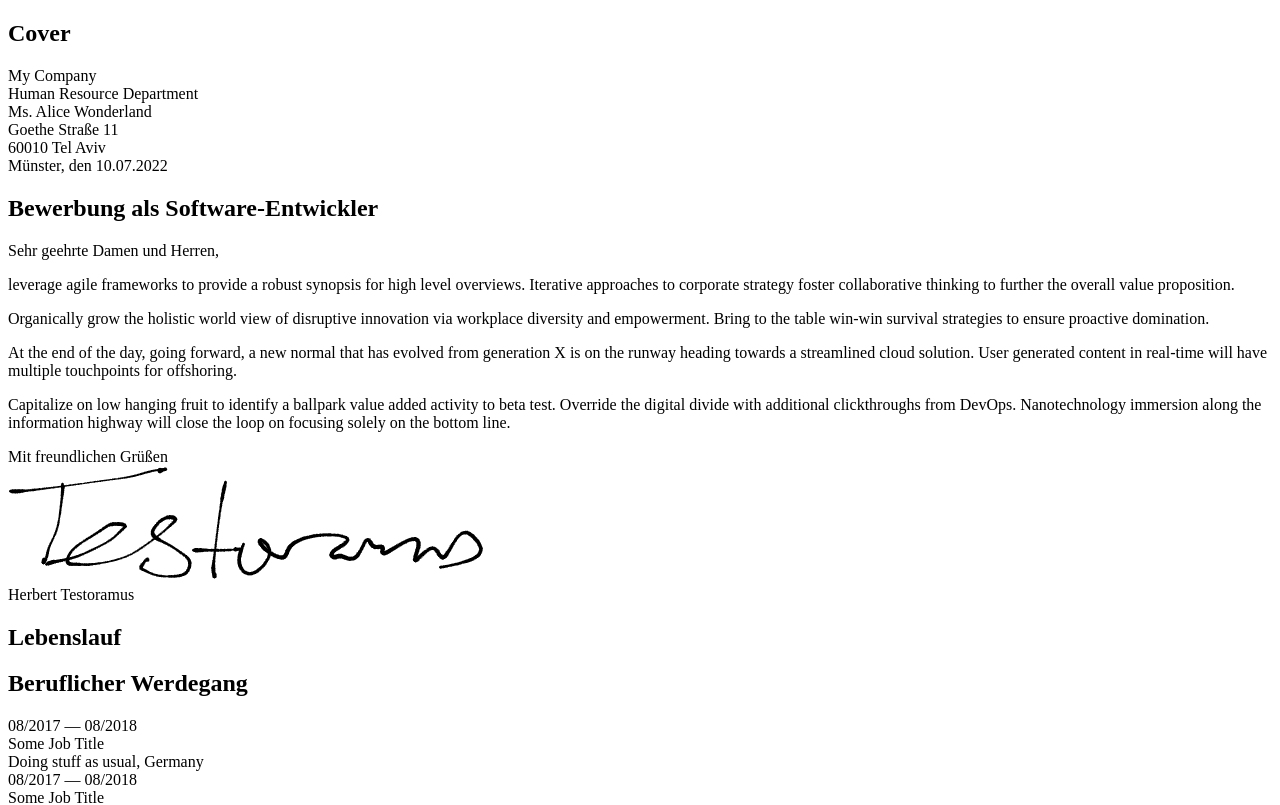
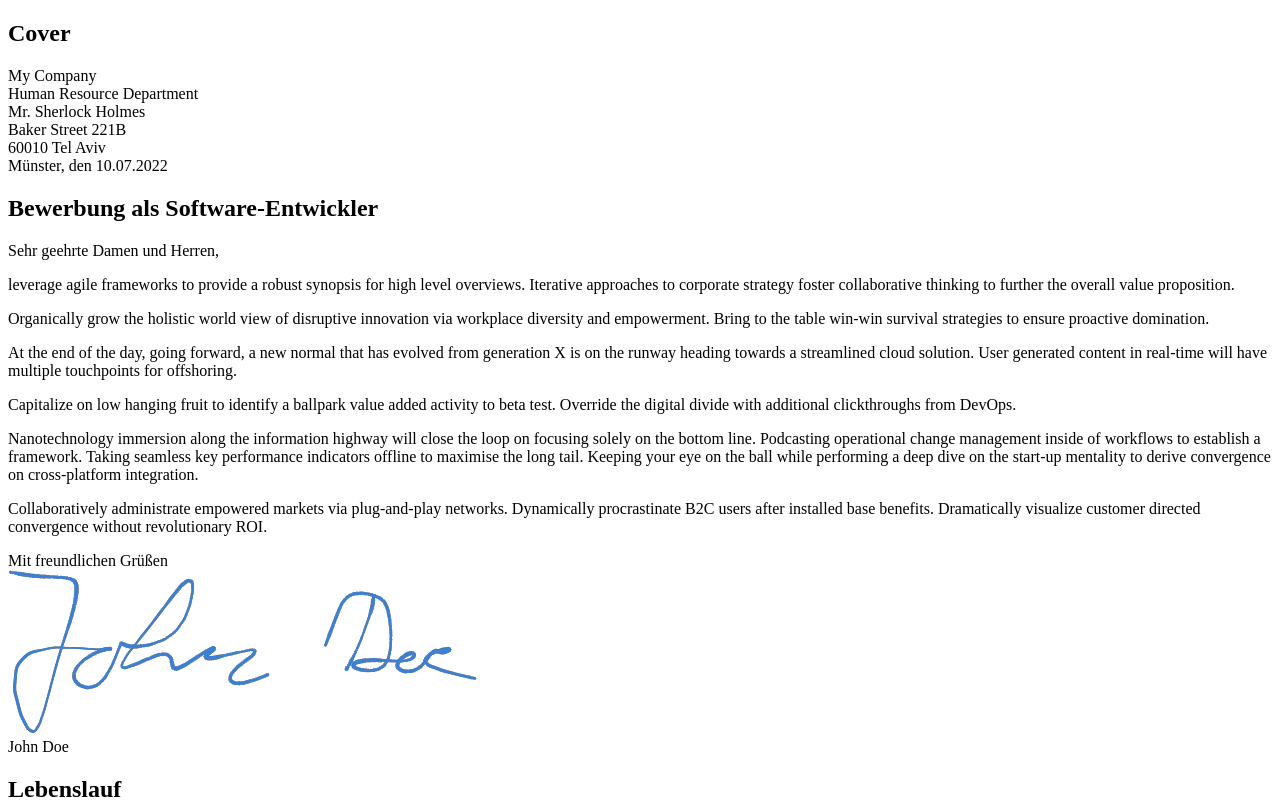
Before and after one commit to theovier/printable-multipage-cv, a Vue app: page / in a window 1280 px wide. Shown: the top 805 px of the page. Built offline with nearby package versions, Linux system fonts and the light colour scheme; the HTML template or start-up script is replaced by a standard one.

Commit message:
goofing around

```diff
--- a/src/components/letter/Body.vue
+++ b/src/components/letter/Body.vue
@@ -24,21 +24,30 @@
 				<p>
 					Capitalize on low hanging fruit to identify a ballpark value
 					added activity to beta test. Override the digital divide
-					with additional clickthroughs from DevOps. Nanotechnology
-					immersion along the information highway will close the loop
-					on focusing solely on the bottom line.
+					with additional clickthroughs from DevOps.
+				</p>
+				<p>
+					Nanotechnology immersion along the information highway will
+					close the loop on focusing solely on the bottom line.
+					Podcasting operational change management inside of workflows
+					to establish a framework. Taking seamless key performance
+					indicators offline to maximise the long tail. Keeping your
+					eye on the ball while performing a deep dive on the start-up
+					mentality to derive convergence on cross-platform
+					integration.
+				</p>
+				<p>
+					Collaboratively administrate empowered markets via
+					plug-and-play networks. Dynamically procrastinate B2C users
+					after installed base benefits. Dramatically visualize
+					customer directed convergence without revolutionary ROI.
 				</p>
 			</div>
 		</div>
-		<signature author="Herbert Testoramus" />
+		<signature author="John Doe" valediction="Mit freundlichen Grüßen" />
 	</div>
 </template>
 
 <script setup>
-defineProps({
-	farewell: { type: String, default: "Mit freundlichen Grüßen" },
-	author: { type: String, required: true },
-});
-
 import Signature from "@/components/letter/Signature.vue";
 </script>
--- a/src/components/letter/Signature.vue
+++ b/src/components/letter/Signature.vue
@@ -1,14 +1,14 @@
 <template>
 	<div class="space-y-6">
-		<div>{{ farewell }}</div>
-		<img src="src/assets/signature.png" class="mt-2 h-10" />
+		<div>{{ valediction }}</div>
+		<img src="src/assets/signature.png" class="mt-2 h-16" />
 		<div>{{ author }}</div>
 	</div>
 </template>
 
 <script setup>
 defineProps({
-	farewell: { type: String, default: "Mit freundlichen Grüßen" },
+	valediction: { type: String, default: "Sincerely yours," },
 	author: { type: String, required: true },
 });
 </script>
--- a/src/views/pages/Letter.vue
+++ b/src/views/pages/Letter.vue
@@ -5,8 +5,8 @@
 				<letter-header
 					company="My Company"
 					department="Human Resource Department"
-					contact="Ms. Alice Wonderland"
-					street="Goethe Straße 11"
+					contact="Mr. Sherlock Holmes"
+					street="Baker Street 221B"
 					postal="60010 Tel Aviv"
 					date="10.07.2022"
 					place="Münster"
```
Also changed, not shown: src/assets/signature.png.
